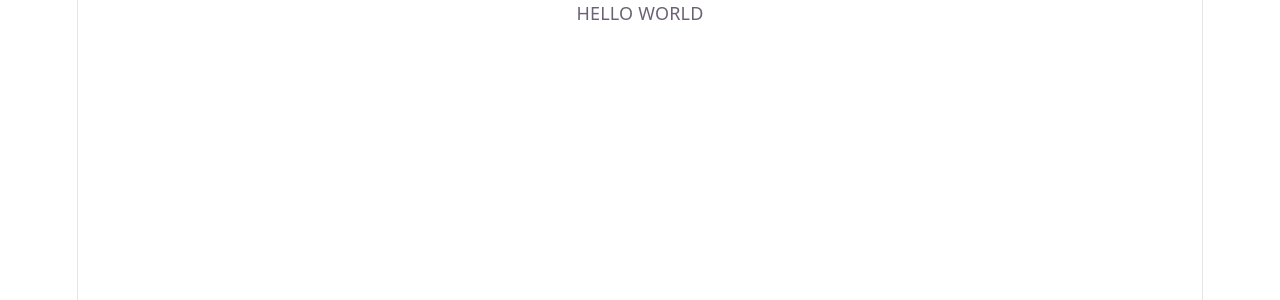
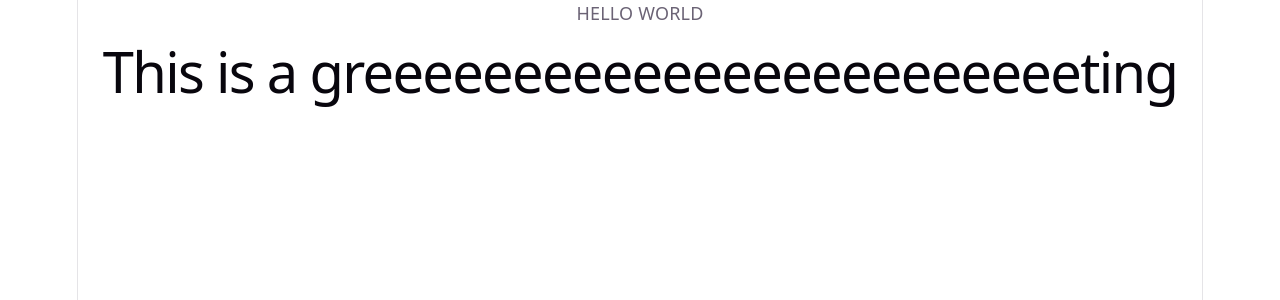
Before and after one commit to stebeus/hello-react-world, a React (Vite) app: page / in a window 1280 px wide. Shown: the top 300 px of the page. Built offline with nearby package versions, Linux system fonts and the light colour scheme.

Commit message:
feat: add Greeting component

```diff
--- a/src/App.jsx
+++ b/src/App.jsx
@@ -1,7 +1,16 @@
 import './App.css';
 
+function Greeting() {
+  return <h1>This is a greeeeeeeeeeeeeeeeeeeeeeeeting</h1>;
+}
+
 function App() {
-  return <>HELLO WORLD</>;
+  return (
+    <>
+      HELLO WORLD
+      <Greeting></Greeting>
+    </>
+  );
 }
 
 export default App;
```
